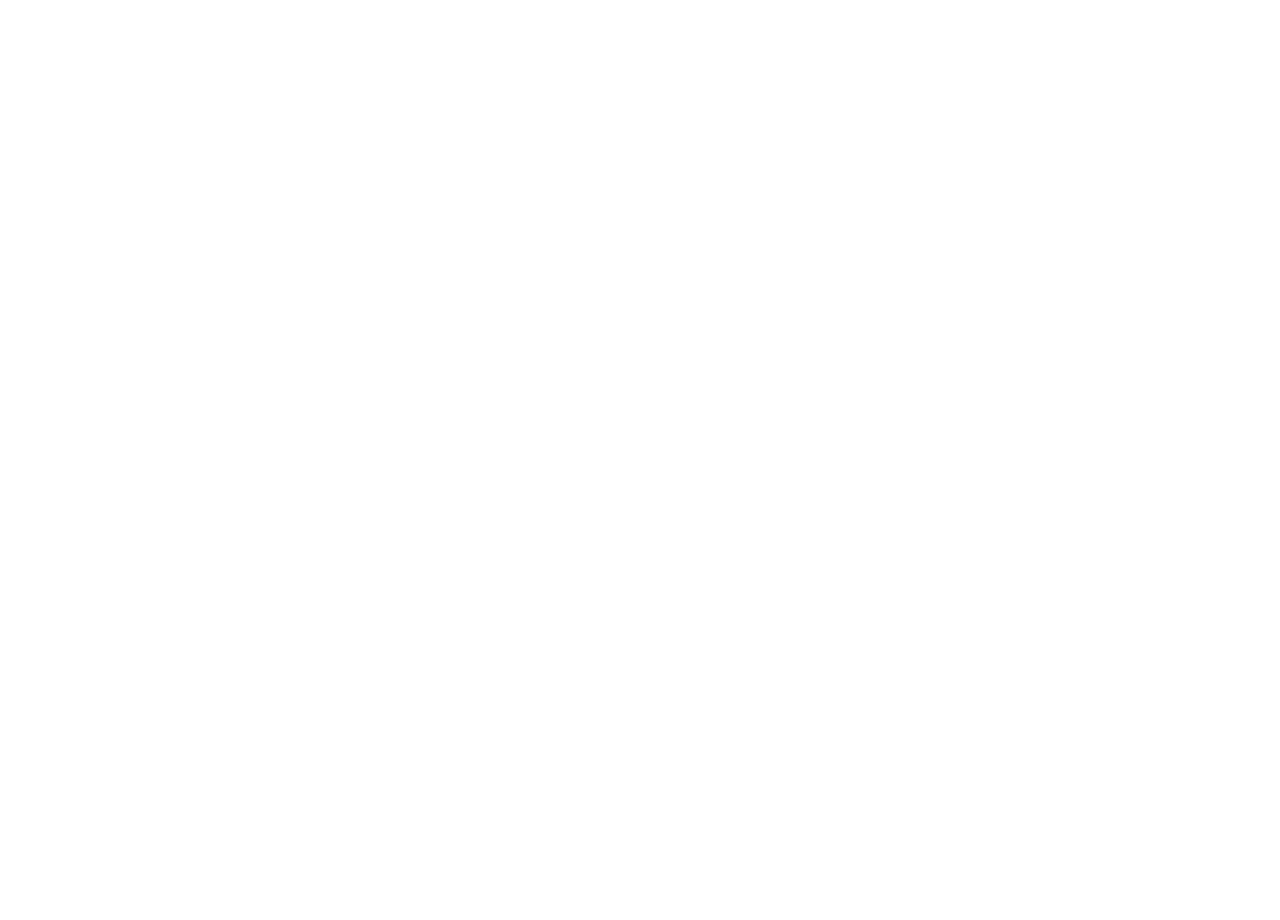
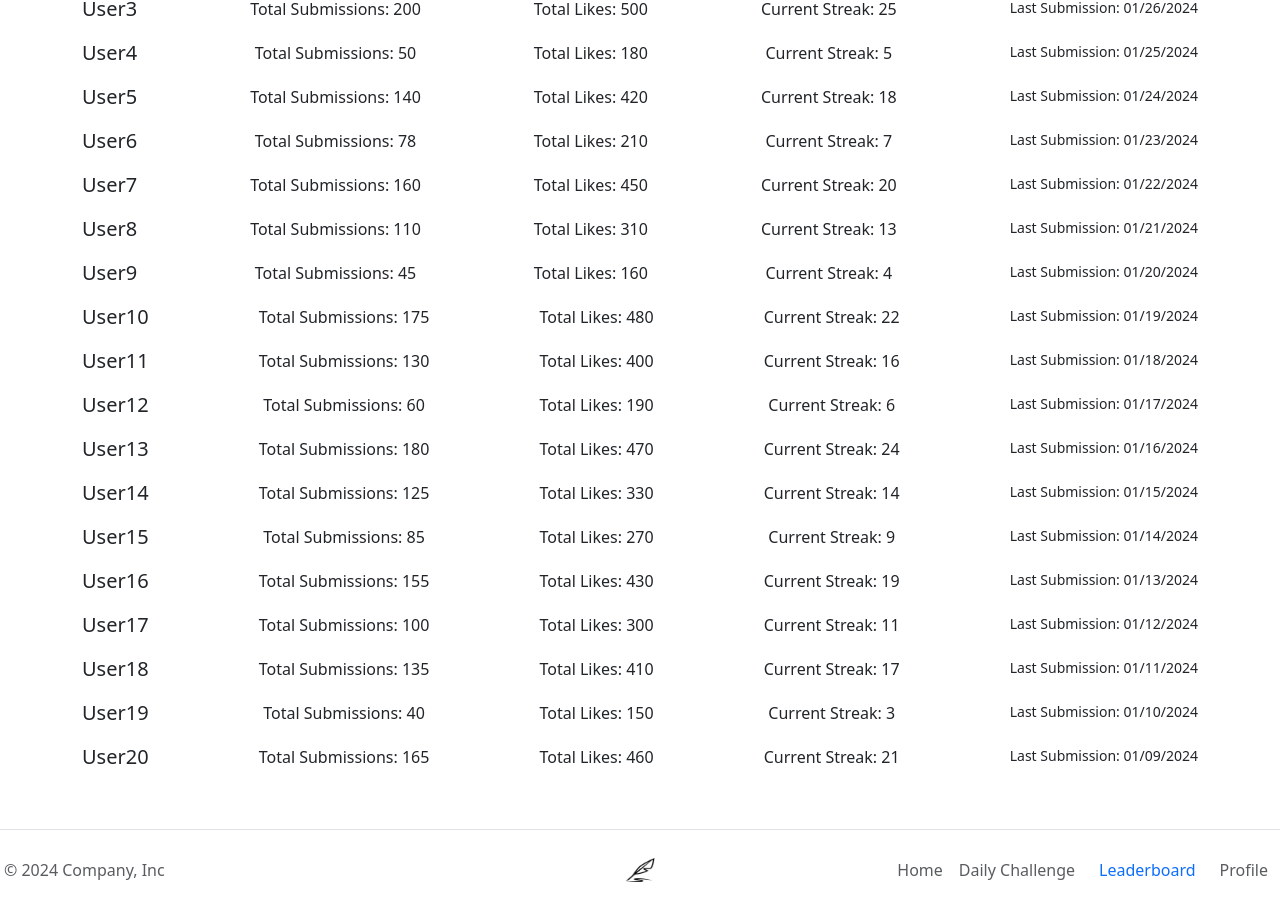
Before and after one commit to jallenhelm/dvops320, a React (Create React App) app: page /leaderboard in a window 1280 px wide. Shown: the part 1138-2058 px from the top of the page. Before the commit the page ends 1159 px from the top, so only its background shows below. Built offline with nearby package versions, Linux system fonts and the light colour scheme.

Commit message:
Worked on Leaderboard and Profile

```diff
--- a/src/Components/Footer.js
+++ b/src/Components/Footer.js
@@ -30,6 +30,11 @@ const Footer = () => {
               Daily Challenge
             </Link>
           </li>
+          <li>
+            <Link to="/leaderboard" class="nav-link" aria-current="page">
+              Leaderboard
+            </Link>
+          </li>
           <li class="nav-item">
             <Link to="/profile" class="nav-link px-2 text-body-secondary">
               Profile
--- a/src/Pages/LeaderboardPage.js
+++ b/src/Pages/LeaderboardPage.js
@@ -73,13 +73,177 @@ const cards = [
   },
 ];
 
-const firstCard = cards[0]
+const listItems = [
+  {
+    username: "User1",
+    totalSubmissions: 120,
+    currentStreak: 15,
+    totalWords: 7800,
+    totalLikes: 320,
+    lastSubmission: "01/28/2024",
+  },
+  {
+    username: "User2",
+    totalSubmissions: 95,
+    currentStreak: 10,
+    totalWords: 6300,
+    totalLikes: 240,
+    lastSubmission: "01/27/2024",
+  },
+  {
+    username: "User3",
+    totalSubmissions: 200,
+    currentStreak: 25,
+    totalWords: 10200,
+    totalLikes: 500,
+    lastSubmission: "01/26/2024",
+  },
+  {
+    username: "User4",
+    totalSubmissions: 50,
+    currentStreak: 5,
+    totalWords: 3500,
+    totalLikes: 180,
+    lastSubmission: "01/25/2024",
+  },
+  {
+    username: "User5",
+    totalSubmissions: 140,
+    currentStreak: 18,
+    totalWords: 8500,
+    totalLikes: 420,
+    lastSubmission: "01/24/2024",
+  },
+  {
+    username: "User6",
+    totalSubmissions: 78,
+    currentStreak: 7,
+    totalWords: 4900,
+    totalLikes: 210,
+    lastSubmission: "01/23/2024",
+  },
+  {
+    username: "User7",
+    totalSubmissions: 160,
+    currentStreak: 20,
+    totalWords: 9000,
+    totalLikes: 450,
+    lastSubmission: "01/22/2024",
+  },
+  {
+    username: "User8",
+    totalSubmissions: 110,
+    currentStreak: 13,
+    totalWords: 7100,
+    totalLikes: 310,
+    lastSubmission: "01/21/2024",
+  },
+  {
+    username: "User9",
+    totalSubmissions: 45,
+    currentStreak: 4,
+    totalWords: 2900,
+    totalLikes: 160,
+    lastSubmission: "01/20/2024",
+  },
+  {
+    username: "User10",
+    totalSubmissions: 175,
+    currentStreak: 22,
+    totalWords: 9800,
+    totalLikes: 480,
+    lastSubmission: "01/19/2024",
+  },
+  {
+    username: "User11",
+    totalSubmissions: 130,
+    currentStreak: 16,
+    totalWords: 8300,
+    totalLikes: 400,
+    lastSubmission: "01/18/2024",
+  },
+  {
+    username: "User12",
+    totalSubmissions: 60,
+    currentStreak: 6,
+    totalWords: 4100,
+    totalLikes: 190,
+    lastSubmission: "01/17/2024",
+  },
+  {
+    username: "User13",
+    totalSubmissions: 180,
+    currentStreak: 24,
+    totalWords: 10000,
+    totalLikes: 470,
+    lastSubmission: "01/16/2024",
+  },
+  {
+    username: "User14",
+    totalSubmissions: 125,
+    currentStreak: 14,
+    totalWords: 7900,
+    totalLikes: 330,
+    lastSubmission: "01/15/2024",
+  },
+  {
+    username: "User15",
+    totalSubmissions: 85,
+    currentStreak: 9,
+    totalWords: 5500,
+    totalLikes: 270,
+    lastSubmission: "01/14/2024",
+  },
+  {
+    username: "User16",
+    totalSubmissions: 155,
+    currentStreak: 19,
+    totalWords: 8900,
+    totalLikes: 430,
+    lastSubmission: "01/13/2024",
+  },
+  {
+    username: "User17",
+    totalSubmissions: 100,
+    currentStreak: 11,
+    totalWords: 6700,
+    totalLikes: 300,
+    lastSubmission: "01/12/2024",
+  },
+  {
+    username: "User18",
+    totalSubmissions: 135,
+    currentStreak: 17,
+    totalWords: 8400,
+    totalLikes: 410,
+    lastSubmission: "01/11/2024",
+  },
+  {
+    username: "User19",
+    totalSubmissions: 40,
+    currentStreak: 3,
+    totalWords: 2600,
+    totalLikes: 150,
+    lastSubmission: "01/10/2024",
+  },
+  {
+    username: "User20",
+    totalSubmissions: 165,
+    currentStreak: 21,
+    totalWords: 9200,
+    totalLikes: 460,
+    lastSubmission: "01/09/2024",
+  },
+];
+
+
+const firstCard = cards[0];
 
 function LeaderboardPage() {
   return (
     <div className="container">
       <h1>Welcome to the LeaderboardPage</h1>
-      <section>
+      <section id="top10Users">
         <div id="top-10">
           <div className="row mb-3">
             <LeaderboardCard
@@ -105,8 +269,32 @@ function LeaderboardPage() {
           </div>
         </div>
       </section>
+      <hr className="hr" />
+      <section >
+        {listItems.map((listItem, index) => (
+          <div key={index} className="list-group-item mb-3">
+            <div className="d-flex w-100 justify-content-between">
+              <h5 className="mb-1">{listItem.username}</h5>
+              <p className="mb-1">
+                Total Submissions: {listItem.totalSubmissions}
+              </p>
+              <p className="mb-1">Total Likes: {listItem.totalLikes}</p>
+              <p className="mb-1">Current Streak: {listItem.currentStreak}</p>
+              <small>Last Submission: {listItem.lastSubmission}</small>
+            </div>
+          </div>
+        ))}
+      </section>
     </div>
   );
 }
 
 export default LeaderboardPage;
+
+            // <LeaderboardCard
+            //   username={card.username}
+            //   totalSubmissions={card.totalSubmissions}
+            //   currentStreak={card.currentStreak}
+            //   totalWords={card.totalWords}
+            //   totalLikes={card.totalLikes}
+            // />;
--- a/src/Pages/ProfilePage.js
+++ b/src/Pages/ProfilePage.js
@@ -1,9 +1,38 @@
 // import "./App.css";
+
+const card = [
+  {
+    username: "JohnSmitty",
+    totalSubmissions: 120,
+    currentStreak: 15,
+    totalWords: 7800,
+    totalLikes: 320,
+    lastSubmission: "11/02/2024"
+  }
+];
+
+const user = card[0]
 
 function ProfilePage() {
   return (
-    <div className="HomePAge">
-      <h1>Welcome to the Profile page!</h1>
+    <div className="container">
+      <h2 className=" mt-3">Welcome {user.username}</h2>
+      <section>
+        <hr className="hr" />
+        <div>Current Goal: 16/30 Streak</div>
+        <hr className="hr" />
+        <div>
+          <ul>
+            <li className="list-group-item mb-3">
+              <h5 className="mb-1">Statistics</h5>
+              <p className="mb-1">Total Submissions: {user.totalSubmissions}</p>
+              <p className="mb-1">Total Likes: {user.totalLikes}</p>
+              <p className="mb-1">Current Streak: {user.currentStreak}</p>
+              <small>Last Submission: {user.lastSubmission}</small>
+            </li>
+          </ul>
+        </div>
+      </section>
     </div>
   );
 }
```
